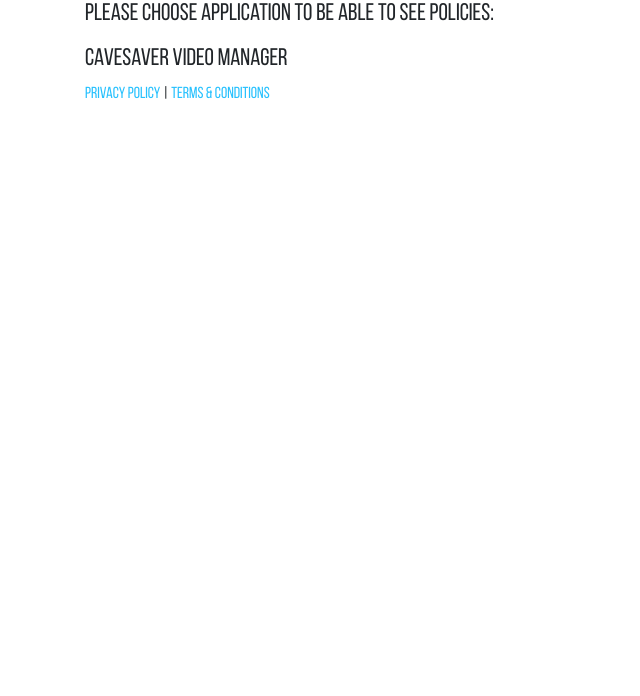
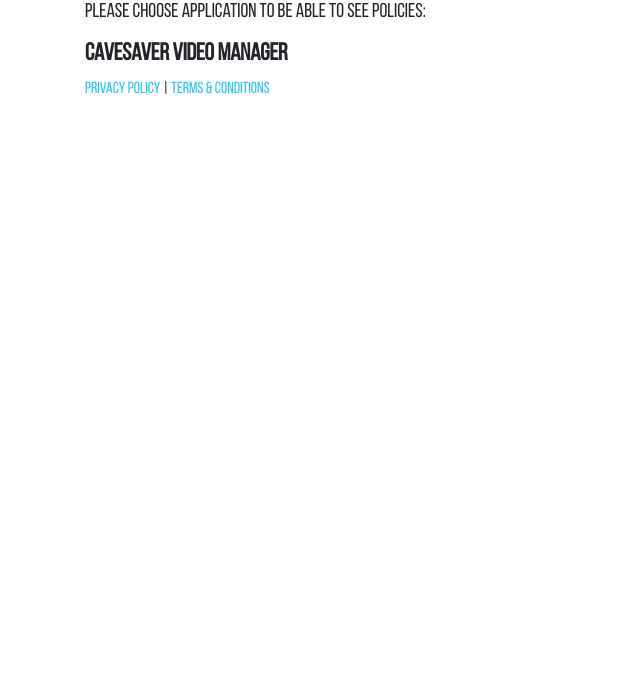
Before and after one commit to AlexandrBasan/apps.github.io, a plain HTML site: page index.html in a window 1280 px wide. Shown: the part 104-800 px from the top of the page, without its empty margins (0-640 px from the left). Drawn offline with nearby package versions, Linux system fonts and the light colour scheme.

Commit message:
caveman v1.1

```diff
--- a/index.html
+++ b/index.html
@@ -99,13 +99,13 @@
 			<div class="col-8 col-sm-6">
 
 				<h1 class="mt-5" lang="en">Proalab | Policies</h1>
-				<h4 class="" lang="en">Please Choose Application to be able to see Policies:</h2>
+				<h5 class="" lang="en">Please Choose Application to be able to see Policies:</h5>
 
 				<!--<p class="lead" lang="en">
 					Applications:
 				</p>-->
 				<p class="lead" lang="en">
-					<h4>CaveSaver Video Manager</h4>
+					<h4><b>CaveSaver Video Manager</b></h4>
 					<a href="policies/cavesaver-privacy.html">Privacy Policy</a> |
 					<a href="policies/cavesaver-terms.html">Terms & Conditions</a>
 				</p>
```
